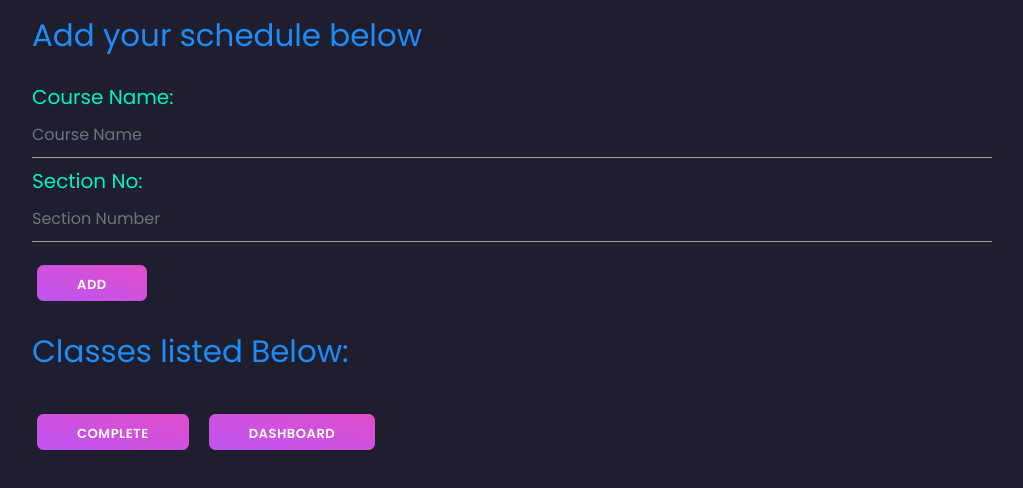
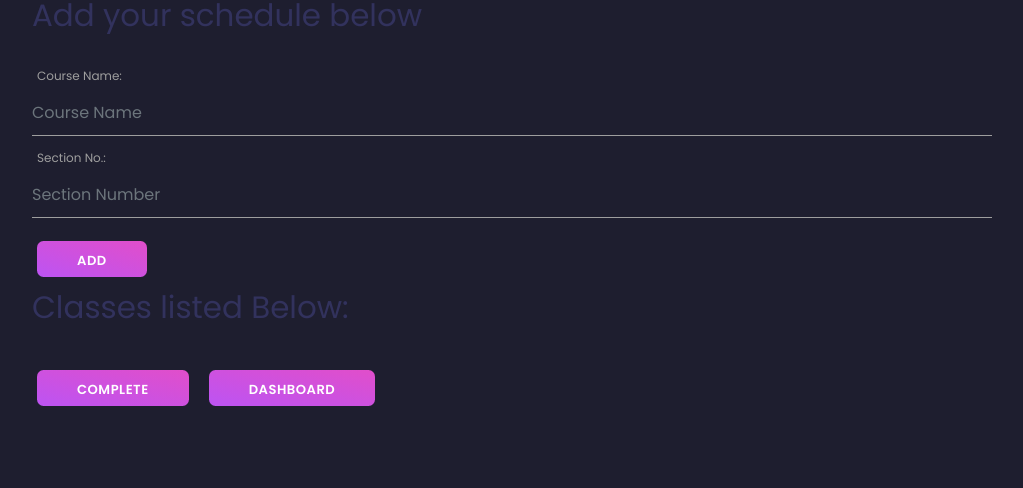
Before and after one commit to rahmedy/ClassM, a React (Create React App) app in the folder client/: page /studadd/1 in a window 1280 px wide. Shown: the top 488 px of the page, without its empty margins (128-1151 px from the left). Built offline with nearby package versions, Linux system fonts and the light colour scheme.

Commit message:
Add files via upload

```diff
--- a/client/src/layouts/ClassAddStudent.js
+++ b/client/src/layouts/ClassAddStudent.js
@@ -7,12 +7,8 @@ import { BrowserRouter as Router, Route,Switch, Redirect} from 'react-router-dom
 import Dashboard from "layouts/Admin/Admin";
 
 const Title = styled.h1.attrs({
-    className: 'h1 text-info',
-})`
-
-    margin-top: 20px;
-
-`
+    className: 'h1',
+})``
 
 const Wrapper = styled.div.attrs({
     className: 'form-group',
@@ -21,12 +17,8 @@ const Wrapper = styled.div.attrs({
     width: 75%;
 `
 
-const Label = styled.label.attrs({
-    className: `text-success`,
-})`
-    margin: 0px;
-    font-size: 20px;
-
+const Label = styled.label`
+    margin: 5px;
 `
 
 const InputText = styled.input.attrs({
@@ -119,7 +111,7 @@ class ClassAddStudent extends Component {
                     value={courseName}
                     onChange={this.handleNameChange}
                 />
-                <Label>Section No: </Label>
+                <Label>Section No.: </Label>
                 <InputText
                     type="text"
                     placeholder="Section Number"
@@ -133,7 +125,7 @@ class ClassAddStudent extends Component {
                     Classes listed Below:
                 </Title>
                 {schedule.map((course, index) => (
-                    <h1 key={index}>{course.courseName} ={">"} {course.sectionNo}</h1>
+                    <h1 key={index}>{course.courseName} => {course.sectionNo}</h1>
                 ))}
                 <Button onClick={this.complete}>
                     Complete
--- a/client/src/layouts/ClassInsert.js
+++ b/client/src/layouts/ClassInsert.js
@@ -8,31 +8,19 @@ import { BrowserRouter as Router, Route,Switch, Redirect} from 'react-router-dom
 import Dashboard from "layouts/Admin/Admin";
 
 
-
 const Title = styled.h1.attrs({
-    className: 'h1 text-info',
-})`
-
-
-    margin-top: 40px;
-
-`
+    className: 'h1',
+})``
 
 const Wrapper = styled.div.attrs({
     className: 'form-group',
 })`
     margin: 0 auto;
     width: 75%;
-    margin-bottom: 10px;
-
 `
 
-const Label = styled.label.attrs({
-    className: `text-success`,
-})`
-
-    font-size: 20px;
-    margin-top: 20px;
+const Label = styled.label`
+    margin: 5px;
 `
 
 const InputText = styled.input.attrs({
@@ -245,9 +233,7 @@ class ClassInsert extends Component {
         const { courseName, location, courseDescription, sections, textBooks } = this.state
         return (
             <Wrapper>
-
-
-                <Title>Create Your Classes</Title>
+                <Title>Create Classes</Title>
 
                 <Label>Course Name: </Label>
                 <InputText
@@ -293,8 +279,7 @@ class ClassInsert extends Component {
                 />
                 <Button onClick={this.handleSection}>
                     Add Section!
-                </Button> <br></br>
-
+                </Button>
                 <Label>Books </Label>
                 <InputText
                     type="text"
--- a/client/src/routes.js
+++ b/client/src/routes.js
@@ -16,6 +16,7 @@
 
 */
 import Dashboard from "views/Dashboard.js";
+import DashboardT from "views/DashboardT.js";
 import Icons from "views/Icons.js";
 import Notifications from "views/Notifications.js";
 import Rtl from "views/Rtl.js";
@@ -31,6 +32,14 @@ var routes = [
     icon: "tim-icons icon-chart-pie-36",
     component: Dashboard,
     layout: "/admin"
+  },
+  {
+    path: "/dashboardT/:id",
+    name: "DashboardT",
+    rtlName: "لوحة القيادة",
+    icon: "tim-icons icon-chart-pie-36",
+    component: DashboardT,
+    layout: "/adminT"
   },
   {
     path: "/icons",
```
